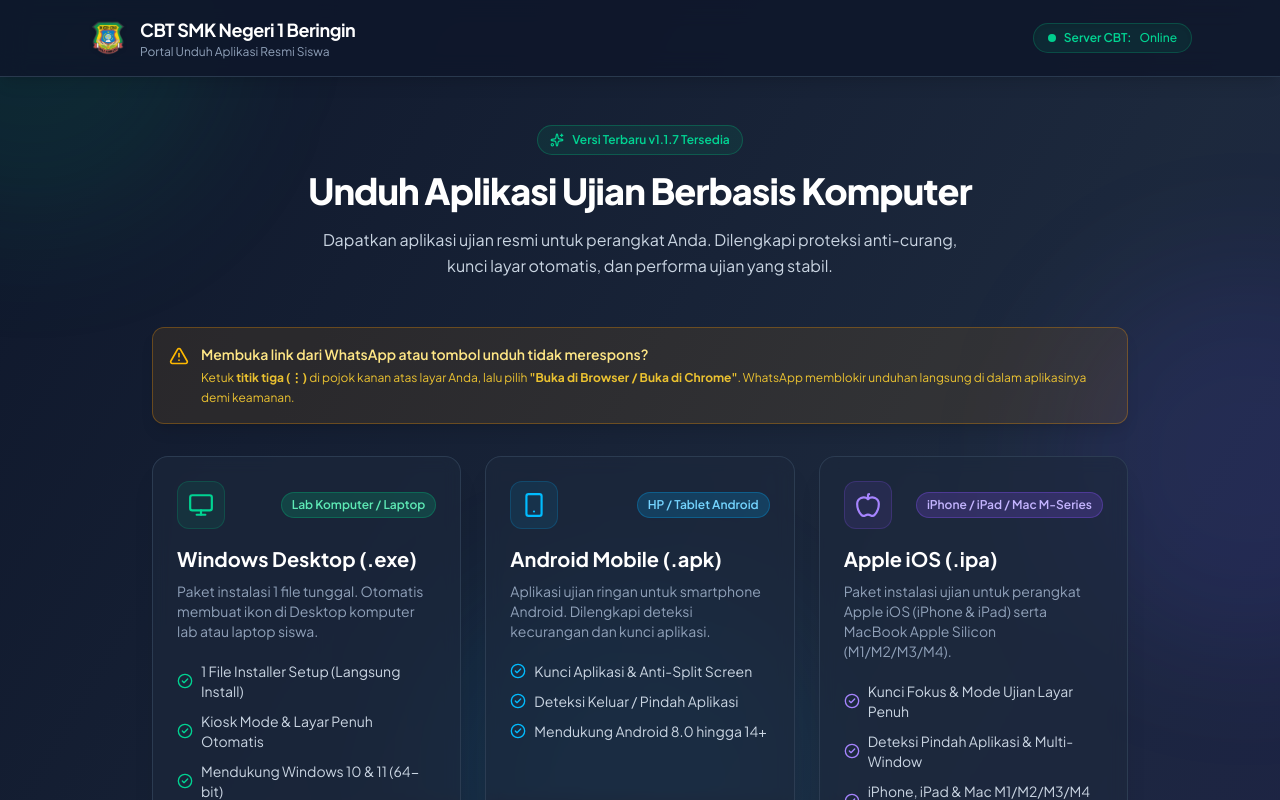
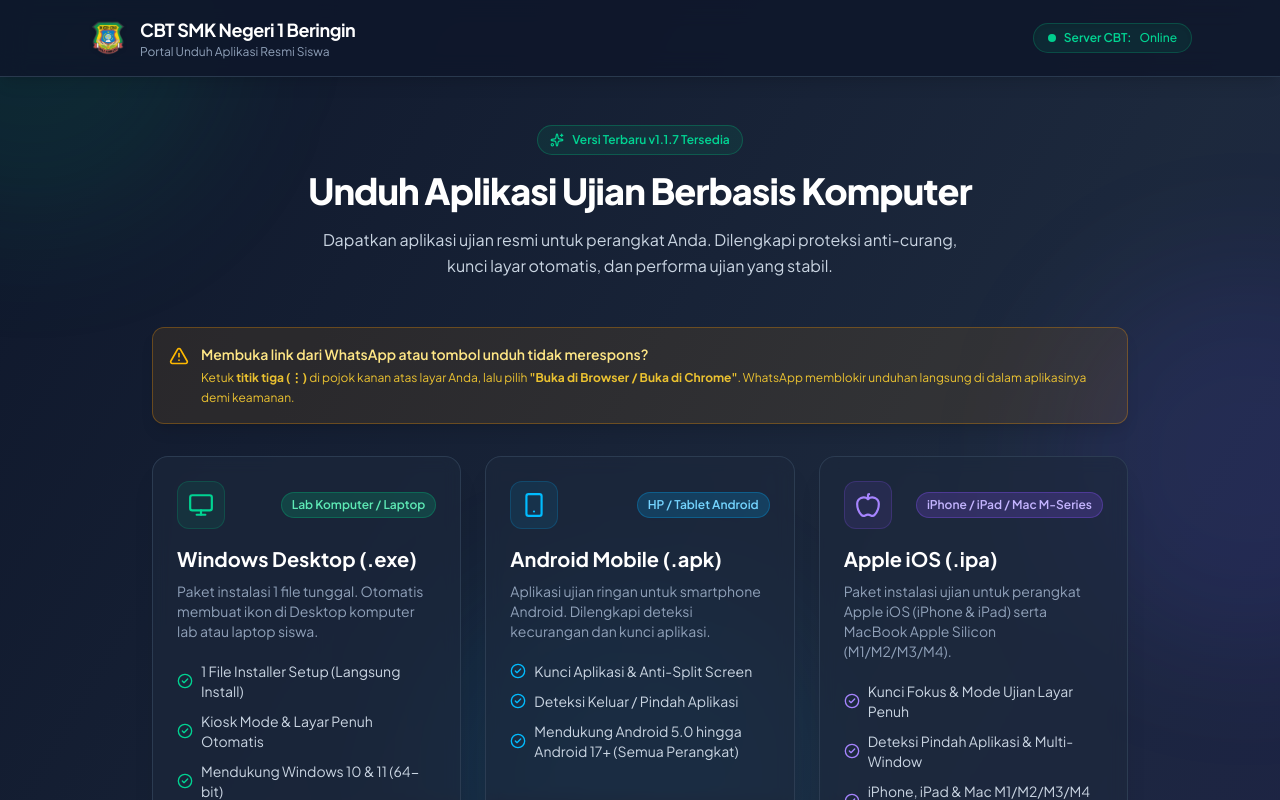
Before and after one commit to Sekiyyyyy/AppUjian, a React (Vite) app in the folder admin/: page /download in a window 1280 px wide. Shown: the top 800 px of the page. Built offline with nearby package versions, Linux system fonts and the light colour scheme; no server answers.

Commit message:
docs(download): update compatibility label to Android 5.0 hingga Android 17+

```diff
--- a/admin/src/pages/Download.tsx
+++ b/admin/src/pages/Download.tsx
@@ -192,7 +192,7 @@ const DownloadPage: React.FC = () => {
                 </div>
                 <div className="flex items-center space-x-2">
                   <CheckCircle2 size={16} className="text-sky-400 flex-shrink-0" />
-                  <span>Mendukung Android 8.0 hingga 14+</span>
+                  <span>Mendukung Android 5.0 hingga Android 17+ (Semua Perangkat)</span>
                 </div>
               </div>
             </div>
```
